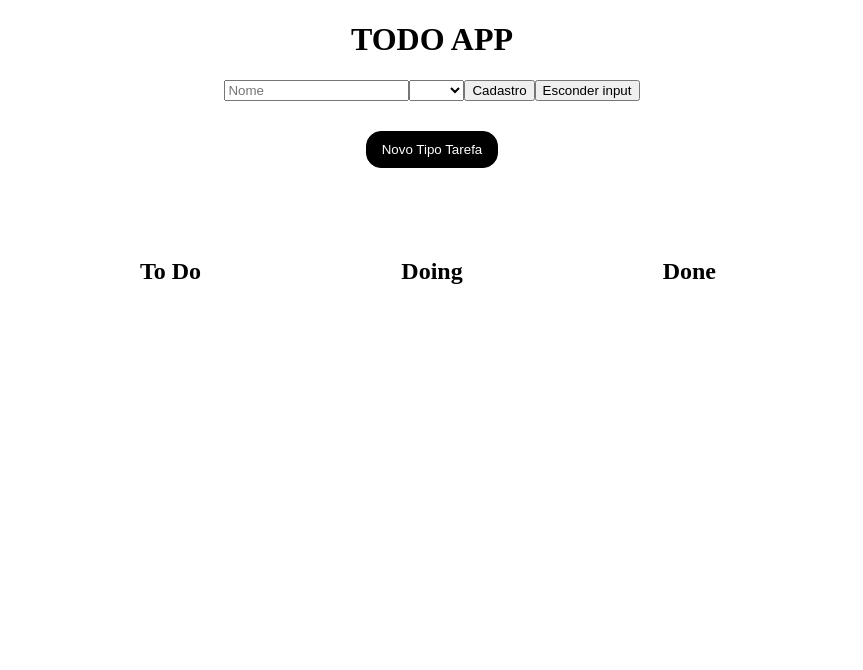
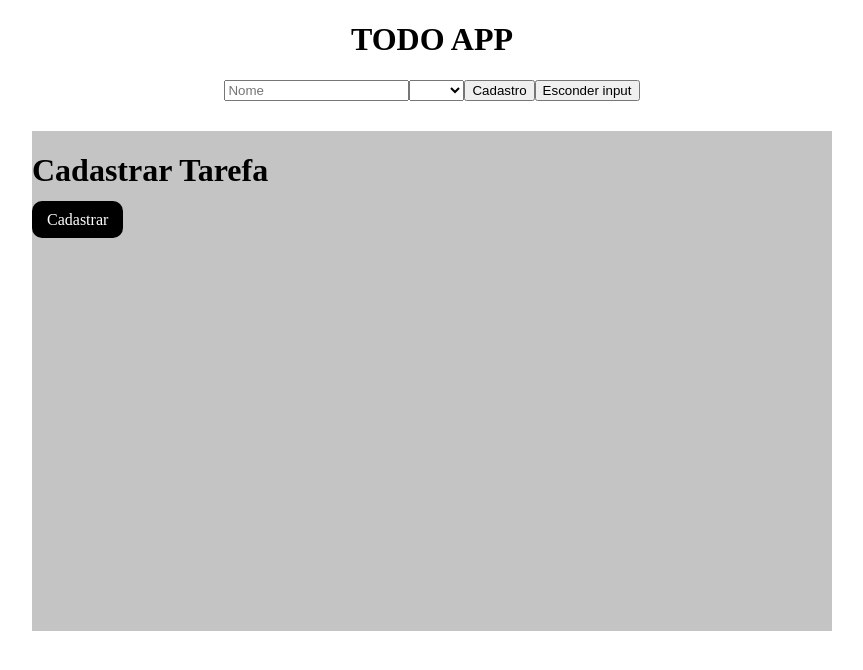
Before and after one commit to gustavogorges/to-do, an Angular app: page / in a window 1280 px wide. Both pictures are taken after a click on the button "Novo Tipo Tarefa". Shown: the top 670 px of the page, without its empty margins (208-1071 px from the left). Built offline with nearby package versions, Linux system fonts and the light colour scheme.

Commit message:
implementa component modal, porém não 100% funcional

```diff
--- a/src/app/app.component.css
+++ b/src/app/app.component.css
@@ -37,12 +37,6 @@
     margin: 0 auto;
 }
 
-.flexTarefa {
-    margin-top: 30px;
-    display: flex;
-    width: 100%;
-    justify-content: center;
-}
 
 .flexBotao {
     display: flex;
@@ -51,15 +45,20 @@
     margin-top: 30px;
 }
 
-.modalNovaTarefa {
-    position: absolute;
-    height: 500px;
-    width: 100vh;
-    background-color: rgb(197, 196, 196);
-}
-
 .modalTitle {
+    text-transform: uppercase;
     margin-left: 10px;
     font-size: 27px;
     color: #000;
 }
+
+.overlay {
+    position: absolute;
+    top: 0;
+    left: 0;
+    width: 100%;
+    height: 100%;
+    background-color: rgba(0, 0, 0, 0.6);
+    backdrop-filter: blur(3px);
+    z-index: 5;
+  }
--- a/src/app/app.component.html
+++ b/src/app/app.component.html
@@ -1,6 +1,6 @@
+
 <div class="mainHeader">
   <h1 class="mainTitle">TODO APP</h1>
-  <app-modal></app-modal>
     <div class="mainCadastro">
   <input *ngIf="mostraInput" placeholder="Nome" [(ngModel)]="tarefa.nomeTarefa" />
 
@@ -16,11 +16,7 @@
   <button *ngIf="!mostraInput" (click)="mostrarInput()">Mostrar input</button>
 
   </div>
-  <div *ngIf="!mostrarModal" class="flexTarefa" (click)="modalNovaTarefa()">
-    <div class="modalNovaTarefa">
-      <h1 class="modalTitle">Cadastrar Tarefa</h1>
-    </div>
-</div>
+  <app-modal *ngIf="mostraModal"></app-modal>
 <div class="flexBotao">
   <button (click)="mostrarModal()" class="novoTipoTarefa">Novo Tipo Tarefa</button>
 </div>
--- a/src/app/app.component.ts
+++ b/src/app/app.component.ts
@@ -15,9 +15,10 @@ export class AppComponent implements OnInit {
   tarefasGeral: Tarefa[] = [];
 
   mostraInput: boolean = true;
-  mostraModal: boolean = false;
   mostraTarefa: boolean = true;
   displayTarefa: string = "";
+
+  mostraModal: boolean = false;
 
   ngOnInit() {
     if (localStorage.getItem("TarefasGeral") != null) {
@@ -33,10 +34,12 @@ export class AppComponent implements OnInit {
 
   esconderInput(): void {
     this.mostraInput = false;
+    console.log(this.mostraInput)
   }
 
   mostrarInput(): void {
     this.mostraInput = true;
+    console.log(this.mostraInput)
   }
 
   mostrarTarefa(): void {
@@ -69,5 +72,11 @@ export class AppComponent implements OnInit {
 
   mostrarModal() : void {
     this.mostraModal = true;
+    console.log(this.mostraModal);
+  }
+
+  esconderModal() : void {
+    this.mostraModal = false;
+    console.log(this.mostraModal);
   }
 }
--- a/src/app/modal/modal.component.css
+++ b/src/app/modal/modal.component.css
@@ -0,0 +1,21 @@
+.modalNovaTarefa {
+    position: absolute;
+    height: 500px;
+    width: 100vh;
+    background-color: rgb(197, 196, 196);
+}
+
+.flexTarefa {
+    margin-top: 30px;
+    display: flex;
+    width: 100%;
+    justify-content: center;
+}
+
+.botaoFecharModal {
+    padding: 10px 15px;
+    background-color: #000;
+    color: #fff;
+    text-decoration: none;
+    border-radius: 10px;
+}
--- a/src/app/modal/modal.component.html
+++ b/src/app/modal/modal.component.html
@@ -0,0 +1,6 @@
+<div class="flexTarefa">
+    <div class="modalNovaTarefa">
+      <h1 class="modalTitle">Cadastrar Tarefa</h1>
+      <a href="#" class="botaoFecharModal" (click)="esconderModal()">Cadastrar</a>
+    </div>
+</div>
```
